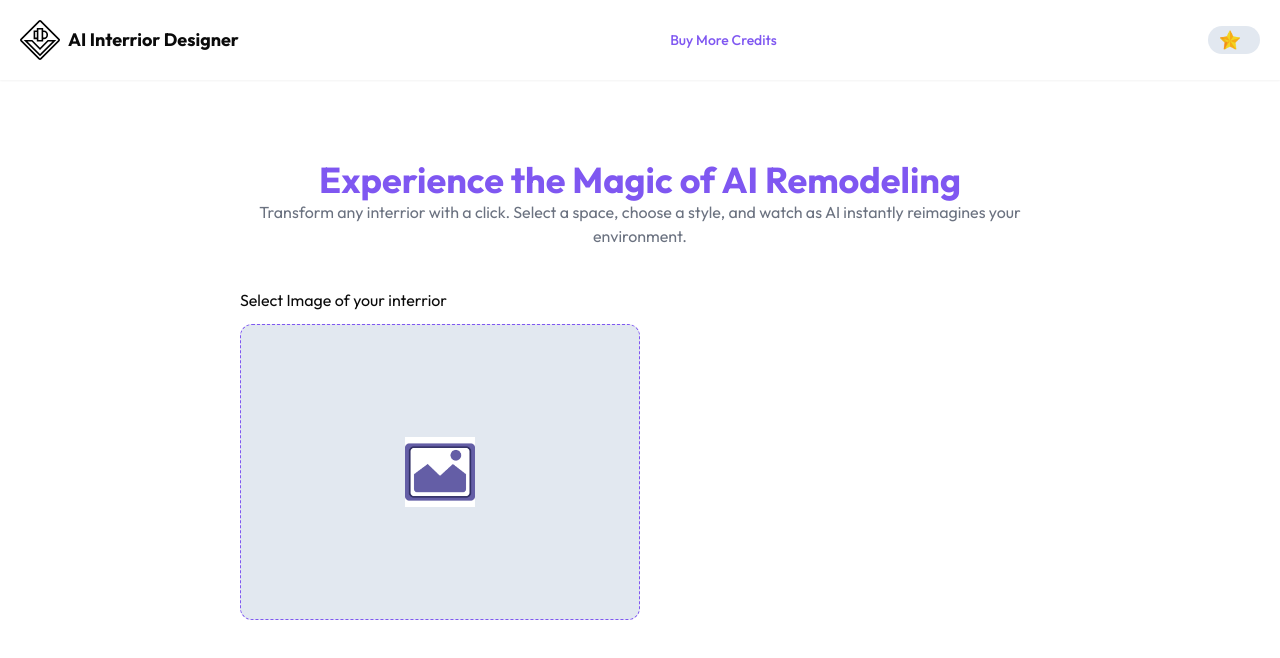
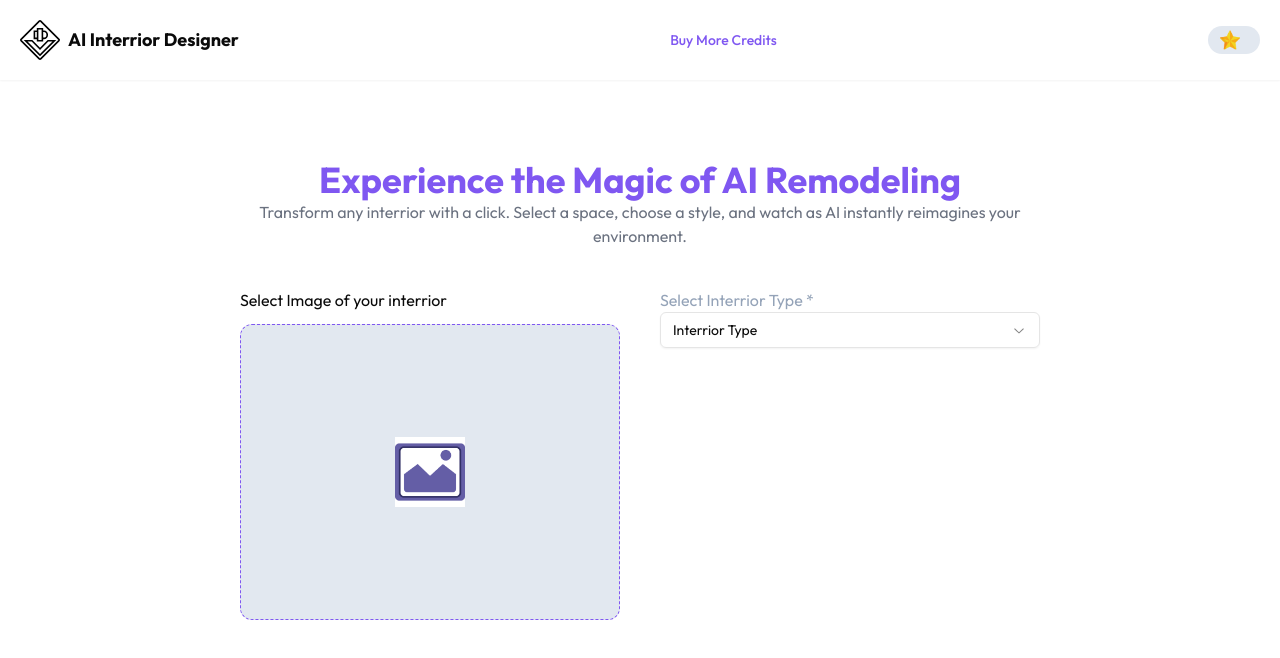
Before and after one commit to IsmaeilSaberi/ai-interrior-designer-next-14, a Next.js app: page /dashboard/create-new in a window 1280 px wide. Shown: the top 658 px of the page. Built offline with nearby package versions, Linux system fonts and the light colour scheme; no server answers.

Commit message:
completing the interrior Type component

```diff
--- a/app/dashboard/create-new/_components/ImageSelection.jsx
+++ b/app/dashboard/create-new/_components/ImageSelection.jsx
@@ -2,11 +2,12 @@
 import Image from "next/image";
 import React, { useState } from "react";
 
-function ImageSelection() {
+function ImageSelection({ selectedImage }) {
   const [file, setFile] = useState();
   const onFileSelected = (event) => {
     console.log(event.target.files[0]);
     setFile(event.target.files[0]);
+    selectedImage(event.target.files[0]);
   };
   return (
     <div>
--- /dev/null
+++ b/app/dashboard/create-new/_components/InterriorType.jsx
@@ -0,0 +1,30 @@
+import React from "react";
+import {
+  Select,
+  SelectContent,
+  SelectItem,
+  SelectTrigger,
+  SelectValue,
+} from "@/components/ui/select";
+
+function InterriorType({ selectedInterriorType }) {
+  return (
+    <div>
+      <label className="text-slate-400">Select Interrior Type *</label>
+      <Select onValueChange={(value) => selectedInterriorType(value)}>
+        <SelectTrigger className="w-full">
+          <SelectValue placeholder="Interrior Type" />
+        </SelectTrigger>
+        <SelectContent>
+          <SelectItem value="Living Room">Living Room</SelectItem>
+          <SelectItem value="Bedroom">Bedroom</SelectItem>
+          <SelectItem value="Kitchen">Kitchen</SelectItem>
+          <SelectItem value="Office">Office</SelectItem>
+          <SelectItem value="Bathroom">Bathroom</SelectItem>
+        </SelectContent>
+      </Select>
+    </div>
+  );
+}
+
+export default InterriorType;
--- a/app/dashboard/create-new/page.jsx
+++ b/app/dashboard/create-new/page.jsx
@@ -1,7 +1,10 @@
+"use client";
 import React from "react";
 import ImageSelection from "./_components/ImageSelection";
+import InterriorType from "./_components/InterriorType";
 
 function CreateNew() {
+  const onHandleInputChange = (value, fieldNmae) => {};
   return (
     <div>
       <h2 className="font-bold text-4xl text-primary text-center">
@@ -11,10 +14,25 @@
         Transform any interrior with a click. Select a space, choose a style,
         and watch as AI instantly reimagines your environment.
       </p>
-      <div className="grid grid-cols-1 md:grid-cols-2 items-center justify-center mt-10">
+      <div className="grid grid-cols-1 md:grid-cols-2 mt-10 gap-10">
         {/* Image Selection */}
-        <ImageSelection />
+        <ImageSelection
+          selectedImage={(value) => onHandleInputChange(value, "image")}
+        />
         {/* Form Input Section */}
+        <div>
+          {/* Interior Type */}
+          <InterriorType
+            selectedInterriorType={(value) =>
+              onHandleInputChange(value, "interriorType")
+            }
+          />
+          {/* Design Type */}
+
+          {/* Additional Requirement Textarea(optional) */}
+
+          {/* Button To Generate Image */}
+        </div>
       </div>
     </div>
   );
--- /dev/null
+++ b/components/ui/select.jsx
@@ -0,0 +1,120 @@
+"use client"
+
+import * as React from "react"
+import * as SelectPrimitive from "@radix-ui/react-select"
+import { cn } from "@/lib/utils"
+import { CheckIcon, ChevronDownIcon, ChevronUpIcon } from "@radix-ui/react-icons"
+
+const Select = SelectPrimitive.Root
+
+const SelectGroup = SelectPrimitive.Group
+
+const SelectValue = SelectPrimitive.Value
+
+const SelectTrigger = React.forwardRef(({ className, children, ...props }, ref) => (
+  <SelectPrimitive.Trigger
+    ref={ref}
+    className={cn(
+      "flex h-9 w-full items-center justify-between whitespace-nowrap rounded-md border border-input bg-transparent px-3 py-2 text-sm shadow-sm ring-offset-background placeholder:text-muted-foreground focus:outline-none focus:ring-1 focus:ring-ring disabled:cursor-not-allowed disabled:opacity-50 [&>span]:line-clamp-1",
+      className
+    )}
+    {...props}>
+    {children}
+    <SelectPrimitive.Icon asChild>
+      <ChevronDownIcon className="h-4 w-4 opacity-50" />
+    </SelectPrimitive.Icon>
+  </SelectPrimitive.Trigger>
+))
+SelectTrigger.displayName = SelectPrimitive.Trigger.displayName
+
+const SelectScrollUpButton = React.forwardRef(({ className, ...props }, ref) => (
+  <SelectPrimitive.ScrollUpButton
+    ref={ref}
+    className={cn("flex cursor-default items-center justify-center py-1", className)}
+    {...props}>
+    <ChevronUpIcon className="h-4 w-4" />
+  </SelectPrimitive.ScrollUpButton>
+))
+SelectScrollUpButton.displayName = SelectPrimitive.ScrollUpButton.displayName
+
+const SelectScrollDownButton = React.forwardRef(({ className, ...props }, ref) => (
+  <SelectPrimitive.ScrollDownButton
+    ref={ref}
+    className={cn("flex cursor-default items-center justify-center py-1", className)}
+    {...props}>
+    <ChevronDownIcon className="h-4 w-4" />
+  </SelectPrimitive.ScrollDownButton>
+))
+SelectScrollDownButton.displayName =
+  SelectPrimitive.ScrollDownButton.displayName
+
+const SelectContent = React.forwardRef(({ className, children, position = "popper", ...props }, ref) => (
+  <SelectPrimitive.Portal>
+    <SelectPrimitive.Content
+      ref={ref}
+      className={cn(
+        "relative z-50 max-h-96 min-w-[8rem] overflow-hidden rounded-md border bg-popover text-popover-foreground shadow-md data-[state=open]:animate-in data-[state=closed]:animate-out data-[state=closed]:fade-out-0 data-[state=open]:fade-in-0 data-[state=closed]:zoom-out-95 data-[state=open]:zoom-in-95 data-[side=bottom]:slide-in-from-top-2 data-[side=left]:slide-in-from-right-2 data-[side=right]:slide-in-from-left-2 data-[side=top]:slide-in-from-bottom-2",
+        position === "popper" &&
+          "data-[side=bottom]:translate-y-1 data-[side=left]:-translate-x-1 data-[side=right]:translate-x-1 data-[side=top]:-translate-y-1",
+        className
+      )}
+      position={position}
+      {...props}>
+      <SelectScrollUpButton />
+      <SelectPrimitive.Viewport
+        className={cn("p-1", position === "popper" &&
+          "h-[var(--radix-select-trigger-height)] w-full min-w-[var(--radix-select-trigger-width)]")}>
+        {children}
+      </SelectPrimitive.Viewport>
+      <SelectScrollDownButton />
+    </SelectPrimitive.Content>
+  </SelectPrimitive.Portal>
+))
+SelectContent.displayName = SelectPrimitive.Content.displayName
+
+const SelectLabel = React.forwardRef(({ className, ...props }, ref) => (
+  <SelectPrimitive.Label
+    ref={ref}
+    className={cn("px-2 py-1.5 text-sm font-semibold", className)}
+    {...props} />
+))
+SelectLabel.displayName = SelectPrimitive.Label.displayName
+
+const SelectItem = React.forwardRef(({ className, children, ...props }, ref) => (
+  <SelectPrimitive.Item
+    ref={ref}
+    className={cn(
+      "relative flex w-full cursor-default select-none items-center rounded-sm py-1.5 pl-2 pr-8 text-sm outline-none focus:bg-accent focus:text-accent-foreground data-[disabled]:pointer-events-none data-[disabled]:opacity-50",
+      className
+    )}
+    {...props}>
+    <span className="absolute right-2 flex h-3.5 w-3.5 items-center justify-center">
+      <SelectPrimitive.ItemIndicator>
+        <CheckIcon className="h-4 w-4" />
+      </SelectPrimitive.ItemIndicator>
+    </span>
+    <SelectPrimitive.ItemText>{children}</SelectPrimitive.ItemText>
+  </SelectPrimitive.Item>
+))
+SelectItem.displayName = SelectPrimitive.Item.displayName
+
+const SelectSeparator = React.forwardRef(({ className, ...props }, ref) => (
+  <SelectPrimitive.Separator
+    ref={ref}
+    className={cn("-mx-1 my-1 h-px bg-muted", className)}
+    {...props} />
+))
+SelectSeparator.displayName = SelectPrimitive.Separator.displayName
+
+export {
+  Select,
+  SelectGroup,
+  SelectValue,
+  SelectTrigger,
+  SelectContent,
+  SelectLabel,
+  SelectItem,
+  SelectSeparator,
+  SelectScrollUpButton,
+  SelectScrollDownButton,
+}
--- a/package.json
+++ b/package.json
@@ -12,6 +12,7 @@
     "@clerk/nextjs": "^6.0.2",
     "@neondatabase/serverless": "^0.10.1",
     "@radix-ui/react-icons": "^1.3.0",
+    "@radix-ui/react-select": "^2.1.2",
     "@radix-ui/react-slot": "^1.1.0",
     "axios": "^1.7.7",
     "class-variance-authority": "^0.7.0",
```
Also changed, not shown: 1 other file (tests, documents, lock files or other folders).
